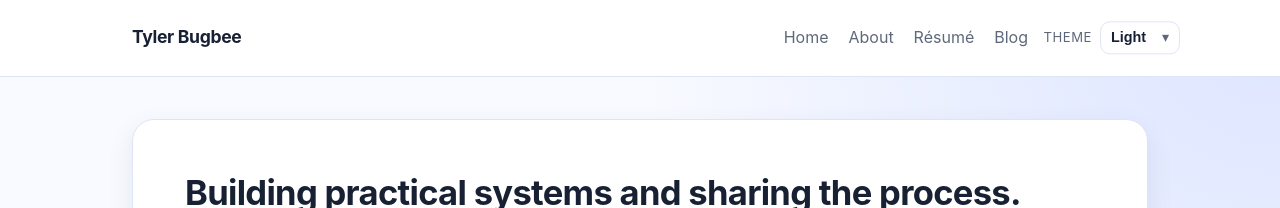
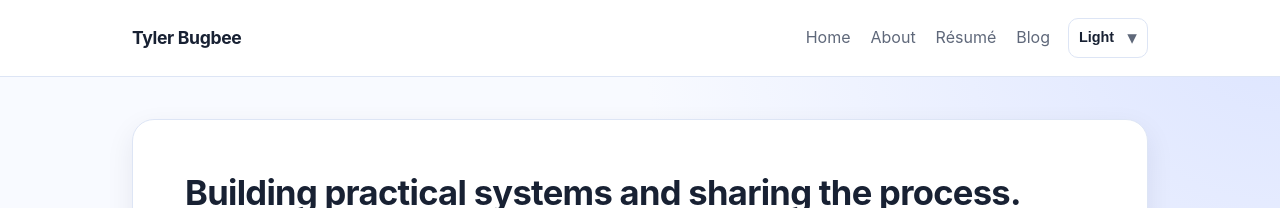
Before and after one commit to tbarc/tbarc.github.io, a Jekyll site: the page built from index.html, in a window 1280 px wide. Shown: the top 208 px of the page. Built offline with Jekyll 4.4.1, drawn with Linux system fonts in a browser that asks for light colours.

Commit message:
Refactor theme mode control for improved layout and functionality

```diff
--- a/_includes/header.html
+++ b/_includes/header.html
@@ -5,7 +5,6 @@
     <a class="site-title" href="{{ site.baseurl }}/">{{ site.title }}</a>
 
     <div class="theme-mode-control">
-      <span class="theme-mode-label">Theme</span>
       <button
         type="button"
         id="theme-mode-button"
--- a/_sass/_layout.scss
+++ b/_sass/_layout.scss
@@ -13,15 +13,18 @@
 .site-header .wrapper {
     position: relative;
     min-height: 74px;
+    display: flex;
+    align-items: center;
+    gap: 18px;
 }
 
 .site-title {
     font-size: clamp(1.1rem, 1.2vw, 1.25rem);
     font-weight: 700;
-    line-height: 74px;
+    line-height: 1.2;
     letter-spacing: -0.02em;
     margin-bottom: 0;
-    float: left;
+    margin-right: auto;
 
     &,
     &:visited {
@@ -30,10 +33,9 @@
 }
 
 .site-nav {
-    float: right;
     position: relative;
     line-height: 74px;
-    margin-right: 120px;
+    margin-right: 0;
 
     .nav-toggle {
         position: absolute;
@@ -72,19 +74,33 @@
     }
 
     @include media-query($on-tablet) {
+        float: none;
         line-height: 1;
-        margin-top: 18px;
+        margin-top: 0;
         margin-right: 0;
+        margin-left: auto;
 
         .menu-icon {
             display: inline-flex;
-            width: 38px;
-            height: 38px;
             border: 1px solid var(--border);
             border-radius: var(--radius-sm);
             align-items: center;
             justify-content: center;
             background: var(--bg-elevated);
+            color: var(--text);
+            min-width: 38px;
+            min-height: 38px;
+            padding: 0;
+            transition: border-color var(--transition-fast), box-shadow var(--transition-base),
+                transform var(--transition-fast), background var(--transition-fast);
+
+            &:hover,
+            &:focus-visible {
+                border-color: var(--brand);
+                box-shadow: var(--shadow-soft);
+                background: var(--surface-soft);
+                transform: translateY(-1px);
+            }
 
             > svg {
                 width: 18px;
@@ -99,26 +115,36 @@
         .trigger {
             position: absolute;
             right: 0;
-            top: 48px;
-            min-width: 180px;
-            padding: 10px;
+            top: calc(100% + 10px);
+            min-width: 148px;
+            padding: 6px;
             border: 1px solid var(--border);
             border-radius: var(--radius-md);
             background: var(--bg-elevated);
             box-shadow: var(--shadow-soft);
-            display: none;
+            overflow: hidden;
+            display: flex;
             flex-direction: column;
-            gap: 0;
+            gap: 4px;
             align-items: stretch;
+            opacity: 0;
+            visibility: hidden;
+            pointer-events: none;
+            transform: translateY(-4px);
+            transition: opacity var(--transition-fast), transform var(--transition-fast),
+                visibility var(--transition-fast);
         }
 
         .page-link {
             display: block;
             width: 100%;
-            padding: 11px 12px;
+            box-sizing: border-box;
+            padding: 8px 10px;
             border-bottom: 0;
             border-radius: var(--radius-sm);
             color: var(--text);
+            font-size: 0.88rem;
+            line-height: 1.2;
 
             &:hover,
             &:focus-visible {
@@ -128,7 +154,10 @@
         }
 
         .nav-toggle:checked + .menu-icon + .trigger {
-            display: flex;
+            opacity: 1;
+            visibility: visible;
+            pointer-events: auto;
+            transform: translateY(0);
         }
     }
 }
@@ -136,19 +165,12 @@
 .theme-mode-control {
     display: inline-flex;
     align-items: center;
-    gap: 8px;
-    position: absolute;
-    top: 50%;
-    right: 0;
-    transform: translateY(-50%);
+    gap: 0;
+    position: relative;
+    top: auto;
+    right: auto;
+    transform: none;
     z-index: 80;
-}
-
-.theme-mode-label {
-    font-size: 0.82rem;
-    letter-spacing: 0.04em;
-    text-transform: uppercase;
-    color: var(--text-muted);
 }
 
 .theme-mode-button {
@@ -182,7 +204,7 @@
 }
 
 .theme-mode-chevron {
-    font-size: 0.88rem;
+    font-size: 1.20rem;
     color: var(--text-muted);
     transition: transform var(--transition-fast), color var(--transition-fast);
 }
@@ -220,6 +242,16 @@
     transform: translateY(0);
 }
 
+@media screen and (min-width: 769px) {
+    .site-nav {
+        order: 1;
+    }
+
+    .theme-mode-control {
+        order: 2;
+    }
+}
+
 .theme-mode-option {
     border: 0;
     background: transparent;
@@ -245,25 +277,91 @@
 }
 
 @include media-query($on-tablet) {
-    .theme-mode-control {
-        top: 18px;
-        right: 48px;
-        transform: none;
+    .site-header .wrapper {
+        display: grid;
+        grid-template-columns: minmax(0, 1fr) auto auto;
+        align-items: center;
+        column-gap: 8px;
+        row-gap: 10px;
+        min-height: auto;
+        padding-top: 16px;
+        padding-bottom: 16px;
     }
 
-    .theme-mode-label {
-        display: none;
+    .site-title {
+        float: none;
+        min-width: 0;
+        line-height: 1.2;
+        margin-right: 6px;
+    }
+
+    .theme-mode-control {
+        position: relative;
+        top: auto;
+        right: auto;
+        transform: none;
+        gap: 0;
+        justify-self: end;
+        align-self: center;
     }
 
     .theme-mode-button {
         min-width: 94px;
         font-size: 0.82rem;
         padding: 6px 8px;
+        min-height: 34px;
+    }
+
+    .site-nav .menu-icon {
+        min-width: 32px;
+        min-height: 32px;
     }
 
     .theme-mode-menu {
         min-width: 112px;
         top: calc(100% + 6px);
+    }
+
+    .site-nav {
+        justify-self: end;
+    }
+}
+
+@include media-query($on-palm) {
+    .site-header .wrapper {
+        column-gap: 6px;
+        row-gap: 8px;
+        padding-top: 14px;
+        padding-bottom: 14px;
+    }
+
+    .theme-mode-button {
+        min-width: 74px;
+        gap: 6px;
+        padding: 6px 7px;
+        font-size: 0.78rem;
+        min-height: 32px;
+    }
+
+    .site-nav .menu-icon {
+        min-width: 30px;
+        min-height: 30px;
+
+        > svg {
+            width: 15px;
+            height: 12px;
+        }
+    }
+
+    .theme-mode-current {
+        max-width: 42px;
+        overflow: hidden;
+        text-overflow: ellipsis;
+        white-space: nowrap;
+    }
+
+    .site-nav .trigger {
+        min-width: min(148px, calc(100vw - 32px));
     }
 }
 
--- a/assets/js/theme-switcher.js
+++ b/assets/js/theme-switcher.js
@@ -3,6 +3,9 @@
   const currentLabel = document.getElementById("theme-mode-current");
   const menu = document.getElementById("theme-mode-menu");
   const options = Array.from(document.querySelectorAll(".theme-mode-option"));
+  const navToggle = document.getElementById("nav-toggle");
+  const themeControl = document.querySelector(".theme-mode-control");
+  const siteNav = document.querySelector(".site-nav");
   const modal = document.getElementById("party-warning-modal");
   const modalAccept = document.getElementById("party-warning-accept");
   const modalCancel = document.getElementById("party-warning-cancel");
@@ -38,7 +41,14 @@
     button.setAttribute("aria-expanded", "false");
   };
 
+  const closeNavMenu = () => {
+    if (navToggle) {
+      navToggle.checked = false;
+    }
+  };
+
   const openMenu = () => {
+    closeNavMenu();
     menu.classList.add("is-open");
     button.setAttribute("aria-expanded", "true");
   };
@@ -144,8 +154,29 @@
       activeMode = nextMode;
       applyMode(activeMode);
       closeMenu();
+      closeNavMenu();
     });
   });
+
+  if (navToggle) {
+    navToggle.addEventListener("change", function () {
+      if (navToggle.checked) {
+        closeMenu();
+      }
+    });
+  }
+
+  if (themeControl) {
+    themeControl.addEventListener("pointerdown", function () {
+      closeNavMenu();
+    });
+  }
+
+  if (siteNav) {
+    siteNav.addEventListener("pointerdown", function () {
+      closeMenu();
+    });
+  }
 
   document.addEventListener("click", function (event) {
     if (!menu.contains(event.target) && !button.contains(event.target)) {
```
